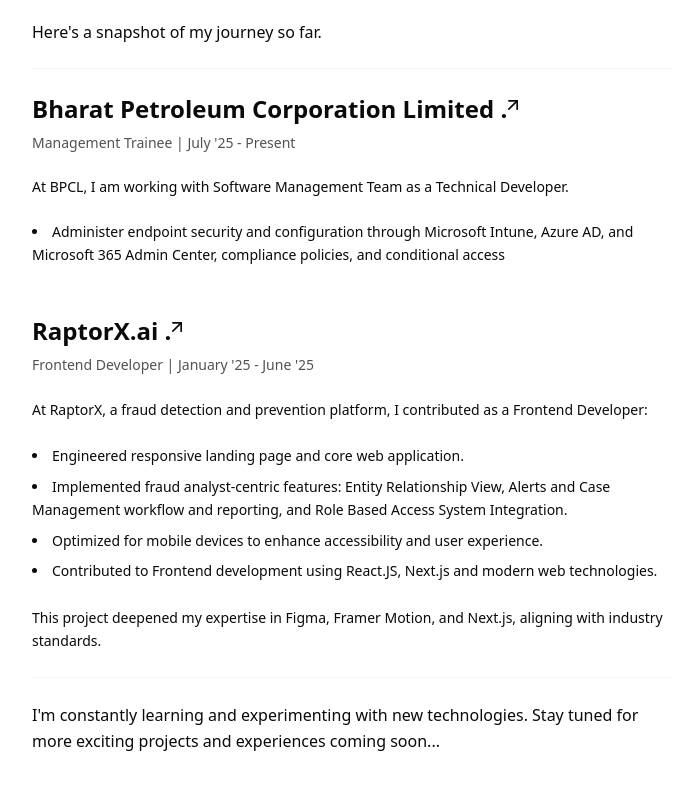
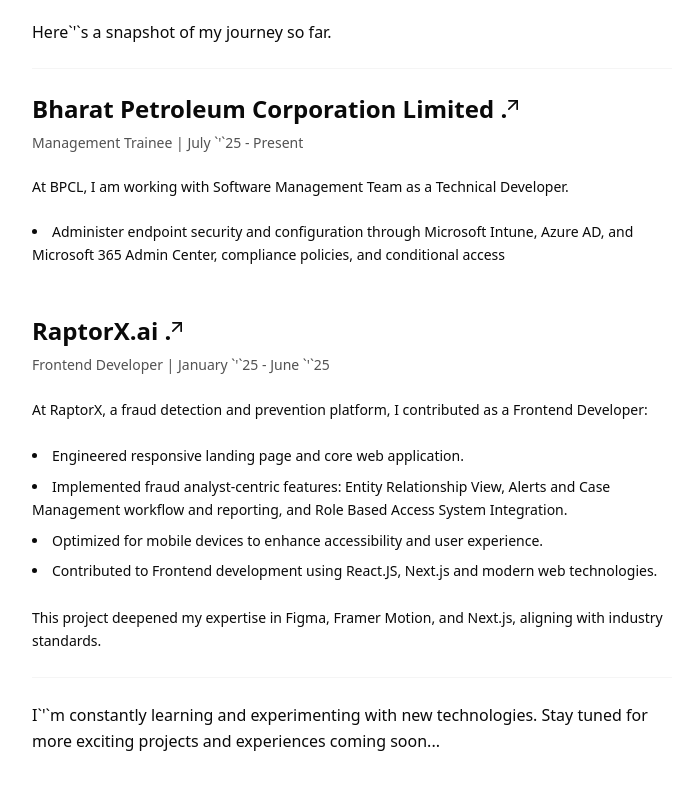
Before and after one commit to prash240303/Portfolio-Prashant, a Next.js app: page /work in a window 1280 px wide. Shown: the part 304-1100 px from the top of the page, without its empty margins (288-982 px from the left). Built offline with nearby package versions, Linux system fonts and the light colour scheme.

Commit message:
fix build

```diff
--- a/src/components/work.tsx
+++ b/src/components/work.tsx
@@ -31,7 +31,7 @@ export default function WorkExperience({ isHomeView }: prop) {
           Exploring new technologies and creating engaging web experiences,
           while continuously learning and growing as a developer.
         </p>
-        <p>Here's a snapshot of my journey so far.</p>
+        <p>Here`&apos;`s a snapshot of my journey so far.</p>
       </div>
 
       <hr className="my-6 border-neutral-100 dark:border-neutral-800" />
@@ -53,7 +53,7 @@ export default function WorkExperience({ isHomeView }: prop) {
           </Link>
 
           <p className="text-sm text-neutral-600 dark:text-neutral-400">
-            Management Trainee | July '25 - Present
+            Management Trainee | July `&apos;`25 - Present
           </p>
         </div>
 
@@ -83,7 +83,7 @@ export default function WorkExperience({ isHomeView }: prop) {
           </Link>
 
           <p className="text-sm text-neutral-600 dark:text-neutral-400">
-            Frontend Developer | January '25 - June '25
+            Frontend Developer | January `&apos;`25 - June `&apos;`25
           </p>
         </div>
 
@@ -120,7 +120,7 @@ export default function WorkExperience({ isHomeView }: prop) {
           <hr className="my-6 border-neutral-100 dark:border-neutral-800" />
 
           <p className="mt-6 leading-relaxed">
-            I'm constantly learning and experimenting with new
+            I`&apos;`m constantly learning and experimenting with new
             technologies. Stay tuned for more exciting projects and experiences
             coming soon...
           </p>
```
